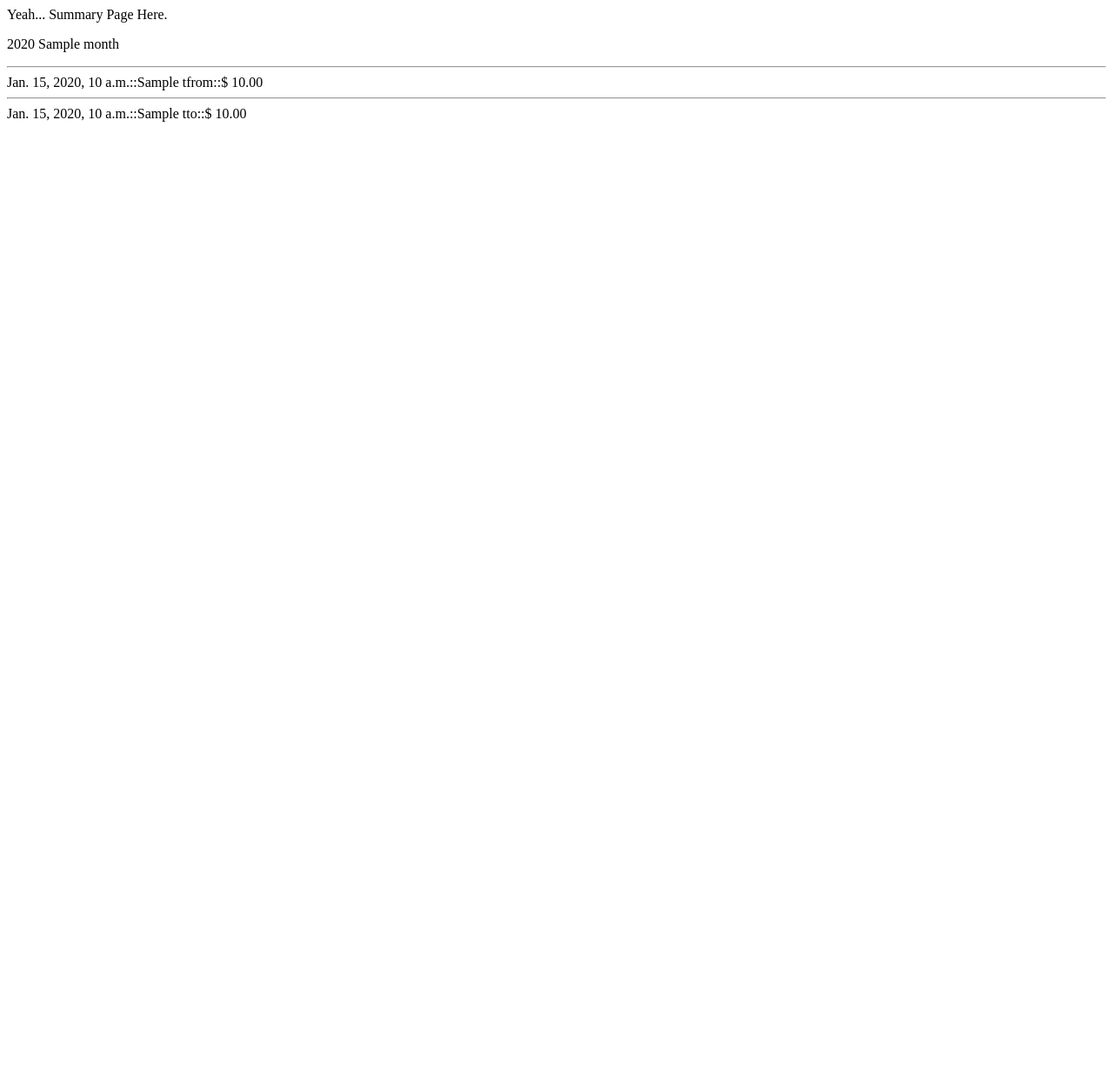
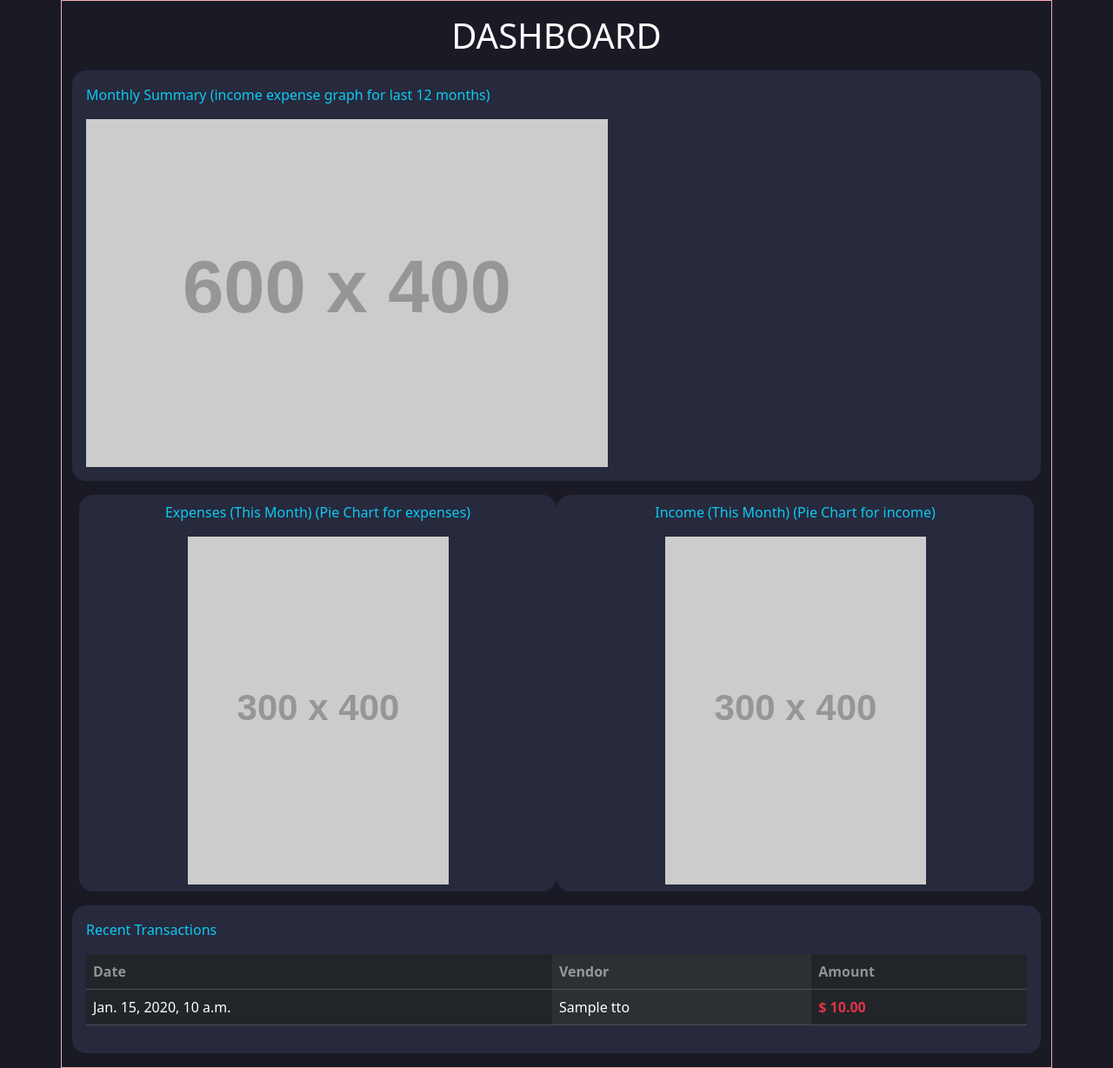
Before and after one commit to rgnyawali/personalfinance, a Django app: template myfinance/templates/myfinance/summary.html in a window 1280 px wide. Shown: the whole page at 87% size. Before the commit the page ends 140 px from the top, so only its background shows below. Run offline with Django 3.2, Linux system fonts and the light colour scheme; the template is opened without the code that fills it: most values are stand-ins (such as "Sample title", 1, 10 or a date in 2020); grey boxes labelled with a size stand in for pictures from a placeholder-image service; some libraries are stand-ins or nearby versions.

Commit message:
feb6commit

```diff
--- a/myfinance/forms.py
+++ b/myfinance/forms.py
@@ -9,7 +9,7 @@ class AccountForm(forms.ModelForm):
 		model=Account
 		exclude=["balance"]
 		labels={'account_type':'Type'}
-		widgets={'details':forms.Textarea(attrs={'rows':5,'cols':24})}
+		widgets={'details':forms.Textarea(attrs={'rows':5,'cols':24}), 'track':forms.CheckboxInput(attrs={"class":"form-check form-switch form-check-input","type":"checkbox","role":"switch"})}
 
 class TransactionForm(forms.ModelForm):
 	class Meta:
@@ -24,6 +24,7 @@ class TransactionForm(forms.ModelForm):
 				'start_date':'Start Date',
 				'number_month':'Number of Months',
 				'number_year': 'Number of Years',
+				'comment': 'Comments',
 				#'month_start':'Month Start',
 				#'month_end':'Month End',
 				#'year_start':'Year Start',
--- a/myfinance/models.py
+++ b/myfinance/models.py
@@ -16,6 +16,7 @@ class Account(models.Model):
 	balance=models.DecimalField(max_digits=10, decimal_places=2, default=0.00)
 	account_type=models.CharField(max_length=1,choices=account_types,default=VENDOR)
 	details=models.TextField(max_length=100, null=True, blank=True)
+	track=models.BooleanField(default=False)
 
 	def __str__(self):
 		return (self.name)
@@ -80,9 +81,9 @@ class Transaction(models.Model):
 					(OTHERINCOME,'Other Income'),
 					),
 				),
-				("Internal",
+				("Internal Transfer",
 	 				(
-						 (TRANSFER,'A/C Transfer'),
+						 (TRANSFER,'Transfer'),
 						 ),
 
 						 )]
@@ -106,6 +107,7 @@ class Transaction(models.Model):
 	start_date=models.DateField(default=dt.datetime.today)
 	number_month=models.PositiveIntegerField(default=1)
 	number_year=models.PositiveIntegerField(default=1)
+	comment=models.TextField(blank=True,null=True)
 
 
 	def __str__(self):
--- a/myfinance/templates/myfinance/account.html
+++ b/myfinance/templates/myfinance/account.html
@@ -16,6 +16,7 @@
       form p{padding-bottom: 20px;}
       p:nth-of-type(7), p:nth-of-type(8){display:none;}
       p:nth-of-type(9), p:nth-of-type(10){display:none;}
+      #id_track{float:left;}
 
 
 
@@ -62,7 +63,7 @@
       <a href="{% url 'myfinance:home' %}" class="btn btn-success btn-lg" role="button"><i class="bi-caret-left pe-1"></i> Back</a>
       <hr class="border border-success border-1 opacity-50">
       <h1></h1>
-      <p class="text-center"><i class="bi-c-circle"></i> R - 2023</p>
+      <p class="text-center"><i class="bi-c-circle"></i> R - 2025</p>
     </div>
     <script type="text/javascript">
       function hideMonth(){
--- a/myfinance/templates/myfinance/summary.html
+++ b/myfinance/templates/myfinance/summary.html
@@ -1,17 +1,63 @@
-<p>Yeah... Summary Page Here.</p>
-{% for date in dates %}
-    <p>{{date.year}} {{date.month}}</p>
-{% endfor %}
-<hr>
+<!doctype html>
+<html lang="en">
+  <head>
+    <meta charset="utf-8">
+    <meta name="viewport" content="width=device-width, initial-scale=1">
+    <title>Bootstrap demo</title>
+    <link href="https://cdn.jsdelivr.net/npm/bootstrap@5.3.3/dist/css/bootstrap.min.css" rel="stylesheet" integrity="sha384-QWTKZyjpPEjISv5WaRU9OFeRpok6YctnYmDr5pNlyT2bRjXh0JMhjY6hW+ALEwIH" crossorigin="anonymous">
+  </head>
+  <body style="background-color: #1a1a25;">
+    <div class="container border border-danger-subtle text-white">
+        <h1 class="display-6 text-center my-3">DASHBOARD</h1>
+        <div class="container my-3 rounded-4 p-3" style="background-color: #27293d; border-color:#27293d;">
+            <p class="text-info">Monthly Summary (income expense graph for last 12 months)</p>
+            <img src="https://placehold.co/600x400">
+        </div>
+        <div class="container my-3 text-center">
+            <div class="row gx-2">
+                <div class="col rounded-4 p-2" style="background-color: #27293d; border-color:#27293d;">
+                    <p class="text-info">Expenses (This Month) (Pie Chart for expenses)</p>
+                    <img src="https://placehold.co/300x400">
+                </div>
+                <div class="col rounded-4 p-2" style="background-color: #27293d; border-color:#27293d;">
+                    <p class="text-info">Income (This Month) (Pie Chart for income)</p>
+                    <img src="https://placehold.co/300x400">
+                </div>
+            </div>
+        </div>
+        <div class="container my-3 rounded-4 p-3" style="background-color: #27293d; border-color:#27293d;">
+            <p class="text-info">Recent Transactions</p>
+            <table class="table table-striped-columns table-dark">
+                <thead>
+                    <tr>
+                      <th class="text-white-50" scope="col">Date</th>
+                      <th class="text-white-50" scope="col">Vendor</th>
+                      <th class="text-white-50" scope="col">Amount</th>
+                    </tr>
+                  </thead>
+                  <tbody>
+                    {% for alltransaction in allTransactions %}
+                    <tr>
+                      <td>{{alltransaction.date}}</td>
+                      {% if alltransaction.category == "tf" %}
+                      <td>{{alltransaction.tfrom.name}} to {{alltransaction.tto.name}}</td>
+                      <td class="text-info"><strong>$ {{alltransaction.amount|floatformat:2}}</strong></td>
+                      {% elif alltransaction.category == 'sa' or alltransaction.category == 'go' or alltransaction.category == 'bu' or alltransaction.category == 'oi' %}
+                      <td>{{alltransaction.tfrom.name}}</td>
+                      <td class="text-success"><strong>$ {{alltransaction.amount|floatformat:2}}</strong></td>
+                      {% else %}
+                      <td>{{alltransaction.tto.name}}</td>
+                      <td class="text-danger"><strong>$ {{alltransaction.amount|floatformat:2}}</strong></td>
+                      {% endif %}
+                    </tr>
+                    {% endfor %}
+                  </tbody>
+            </table>
+        </div>
 
-{% for income in incomes %}
-    <div class="row">
-        <div class="col-4 border border-primary-subtle text-left">{{income.date}}::{{income.tfrom.name}}::$ {{income.amount|floatformat:2}}</div>
+
     </div>
-{% endfor %}
-<hr>
-{% for expense in expenses %}
-    <div class="row">
-        <div class="col-4 border border-primary-subtle text-left">{{expense.date}}::{{expense.tto.name}}::$ {{expense.amount|floatformat:2}}</div>
-    </div>
-{% endfor %}
+
+    <script src="https://cdn.jsdelivr.net/npm/bootstrap@5.3.3/dist/js/bootstrap.bundle.min.js" integrity="sha384-YvpcrYf0tY3lHB60NNkmXc5s9fDVZLESaAA55NDzOxhy9GkcIdslK1eN7N6jIeHz" crossorigin="anonymous"></script>
+  </body>
+</html>
--- a/myfinance/views.py
+++ b/myfinance/views.py
@@ -20,9 +20,10 @@ def summary(request):
 
 
 
-	tr=Transaction.objects.all().order_by('date')
+	allTransactions=Transaction.objects.all().order_by('-date')#[:20]
 	incomes = Transaction.objects.filter(Q(category='sa')|Q(category='go')|Q(category='bu')|Q(category='oi'))
 	expenses = Transaction.objects.filter(~(Q(category='sa')|Q(category='go')|Q(category='bu')|Q(category='oi')|Q(category='tf'))).order_by('date')
+	transfers=Transaction.objects.filter(Q(category='tf'))
 
 
 
@@ -30,7 +31,7 @@ def summary(request):
 
 
 
-	return render(request,'myfinance/summary.html',{'expenses':expenses,'incomes':incomes, 'dates':dates})
+	return render(request,'myfinance/summary.html',{'allTransactions':allTransactions, 'expenses':expenses,'incomes':incomes, 'transfers':transfers, 'dates':dates})
 
 
 class TransactionView(View):
```
Also changed, not shown: myfinance/migrations/0004_transaction_comment_alter_transaction_category.py (added), myfinance/migrations/0005_account_track.py (added).
